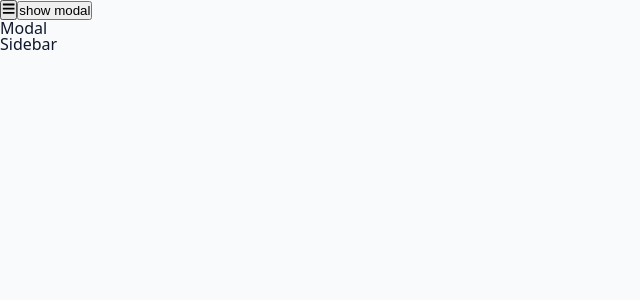
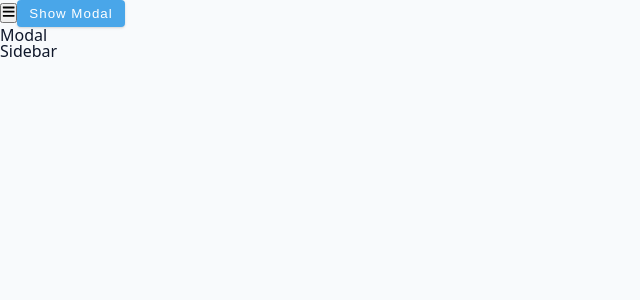
Before and after one commit to isnendyankp/sideBar, a React (Vite) app: page / in a window 1280 px wide. Shown: the top 300 px of the page, without its empty margins (0-640 px from the left). Built offline with nearby package versions, Linux system fonts and the light colour scheme.

Commit message:
add className btn on 2nd button

```diff
--- a/src/Home.jsx
+++ b/src/Home.jsx
@@ -9,7 +9,7 @@ const Home = () => {
       <button onClick={openSidebar} className='sidebar-toggle'>
         <FaBars />
       </button>
-      <button onClick={openModal}>
+      <button onClick={openModal} className='btn'>
         show modal
       </button>
     </main>
@@ -29,3 +29,4 @@ export default Home;
 // 8. pass in FaBars icon on button
 // 9. create second button show modal
 // 10. add onClick event on 2nd button and pass in openModal function
+// 11. add className btn on 2nd button
```
